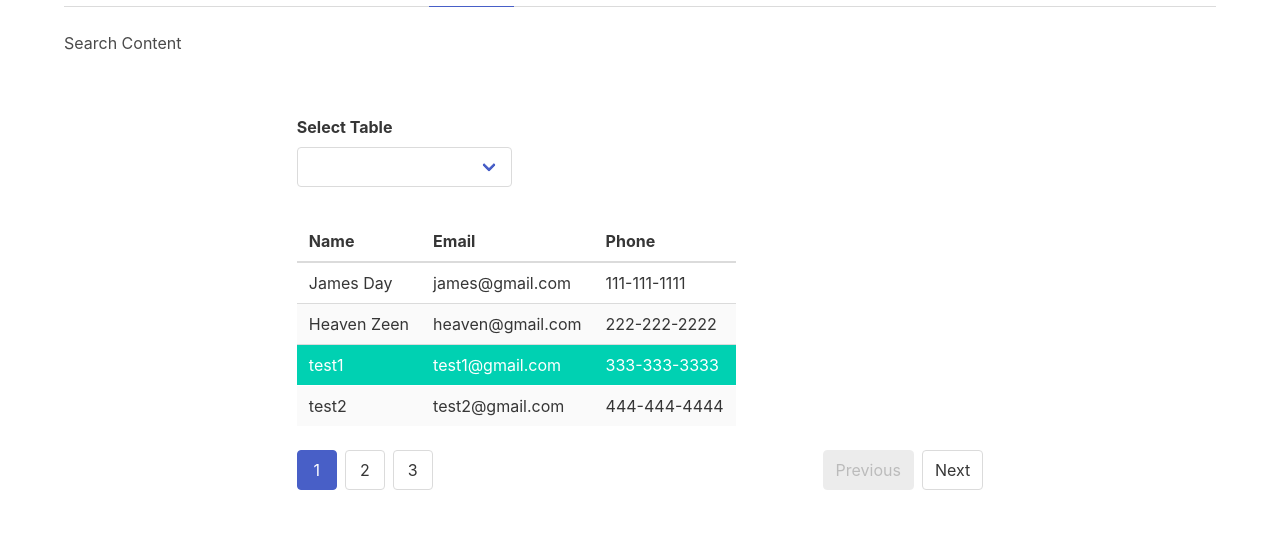
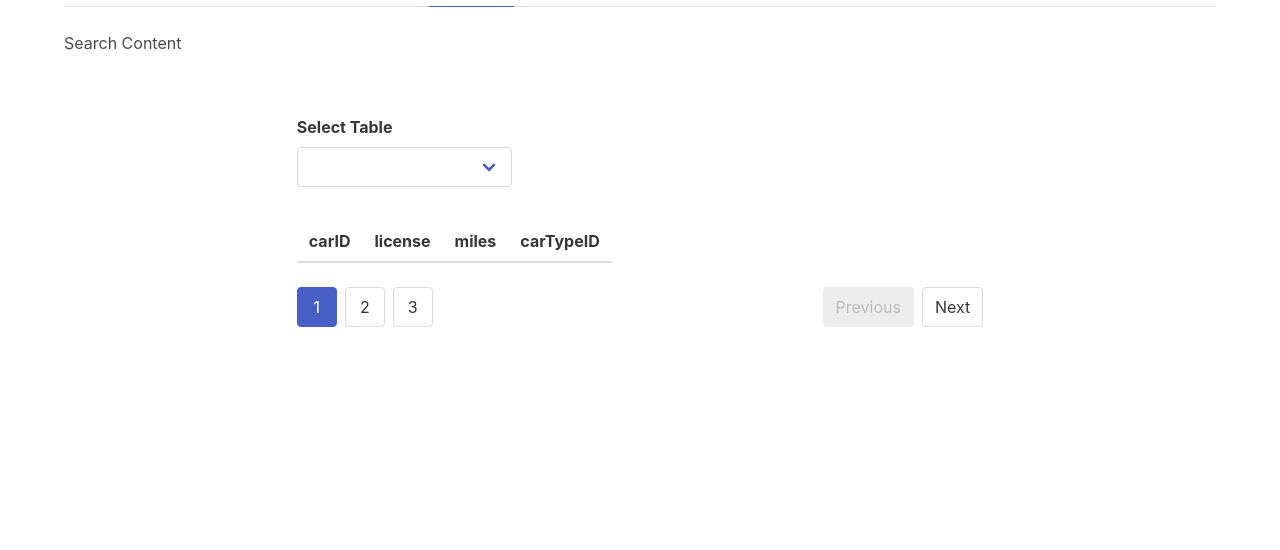
Before and after one commit to dayjames12/PersonalWebsite, a Node server app: page /database in a window 1280 px wide. Shown: the part 321-871 px from the top of the page. After the commit the page ends 648 px from the top, so only its background shows below. Run offline with Node 20, Linux system fonts and the light colour scheme; lists and menus that the app fills with data are empty; some libraries are stand-ins or nearby versions.

Commit message:
Insert for Car table now works, working on showing the table now

```diff
--- a/app.js
+++ b/app.js
@@ -4,7 +4,6 @@ const express = require('express'),
     hbs = require('express-handlebars'),
     path = require('path'),
     morgan = require('morgan'),
-    // mysql = require('mysql'),
     app = express()
 
 // middleware
@@ -27,25 +26,13 @@ app.set('view engine', 'hbs');
 app.use(require('./routes/app'))
 app.use(require('./controllers/databaseProject'))
 
-// //database
-// const db = mysql.createConnection({
-//     host : 'localhost',
-//     user : 'root',
-//     database : 'Dealership'
+// 404 error handling
+// app.use(function(req,res,next){
+//     if (req.accepts('html')){
+//         res.render('404', {title : 'Not Found', url: req.url})
+//         return
+//     }
 // })
-
-// db.connect(function(error) {
-// 	if (error) throw error
-// 	console.log('MySQL connected...')
-// })
-
-// 404 error handling
-app.use(function(req,res,next){
-    if (req.accepts('html')){
-        res.render('404', {title : 'Not Found', url: req.url})
-        return
-    }
-})
 
 // port
 const server = require('http').createServer(app),
@@ -53,3 +40,4 @@ const server = require('http').createServer(app),
 server.listen(port, () => console.log(`Listening on ${port}...`))
 
 module.exports = db
+module.exports = bodyParser
--- a/public/javascript/database.js
+++ b/public/javascript/database.js
@@ -1,12 +1,3 @@
-// FORM INSERT
-document.querySelector(".test_form").addEventListener("submit", getData);
-function getData(e){
-    const data = document.querySelector(".test_data").value;
-
-    console.log(data);
-
-    e.preventDefault();
-}
 
 // FORM DROP DOWN SELECTOR
 // used helpful answer from Simon on stackoverflow https://stackoverflow.com/questions/11959889/show-hide-different-forms-based-on-a-option-selected
@@ -41,10 +32,23 @@ function openTab(event, tabID) {
 
 // FORCING INPUT TO CAPS
 // help from https://www.the-art-of-web.com/html/input-field-uppercase/
-document.getElementById('caps').addEventListener('input', forceUpperCase, false); // changed to on input so theres no delay
 function forceUpperCase(event){
     var start = event.target.selectionStart
     var end = event.target.selectionEnd
     event.target.value = event.target.value.toUpperCase()
     event.target.setSelectionRange(start, end)
 }
+
+// // FORM INSERT
+// document.querySelector(".test_form").addEventListener("submit", getData);
+// function getData(event){
+//     // const license = document.car.license.value
+//     // const miles = document.car.miles.value
+//     // const car_type_id = document.car.car_type_id.value
+
+//     // console.log(license)
+//     // console.log(miles)
+//     // console.log(car_type_id)
+
+//     event.preventDefault();
+// }
--- a/views/651-database-project/database.hbs
+++ b/views/651-database-project/database.hbs
@@ -127,24 +127,25 @@
         </form>
 
         {{!-- car insert form --}}
-        <form name="car" id="car" class="test_form" style="display:none">
+        <form action="/insertCar" method="POST" name="car" id="car" class="test_form" style="display:none">
           <div class="field">
             <label class="label">License</label>
-            <input type="text" id="caps" class="input test_data" placeholder="Enter License">
+            <input type="text" id="license" class="input" name="license" placeholder="Enter License"
+            oninput="forceUpperCase(event)">
           </div>
 
           <div class="field">
             <label class="label">Miles</label>
-            <input type="text" class="input test_data" placeholder="Enter Miles">
+            <input type="text" id="miles"class="input" name="mile" placeholder="Enter Miles">
           </div>
 
           <div class="field">
-            <label class="label">carTypeID</label>
-            <input type="text" class="input test_data" placeholder="Enter Car Type ID">
+            <label class="label">Car Type ID</label>
+            <input type="text" id="car_type_id"class="input" name="carTypeID" placeholder="Enter Car Type ID">
           </div>
 
           <div class="field">
-            <button class="button is-outlined is-success">Submit</button>
+            <button class="button is-outlined is-success" type="submit" value="submit">Submit</button>
           </div>
         </form>
 
@@ -488,33 +489,40 @@
         <table class="table is-striped">
           <thead>
             <tr>
-              <th>Name</th>
-              <th>Email</th>
-              <th>Phone</th>
+              <th>carID</th>
+              <th>license</th>
+              <th>miles</th>
+              <th>carTypeID</th>
             </tr>
           </thead>
 
           <tbody>
-            <tr>
-              <td>James Day</td>
-              <td>james@gmail.com</td>
-              <td>111-111-1111</td>
+
+
+            <!-- <tr>
+              <th>1</th>
+              <th>1234567</th>
+              <th>10000</th>
+              <th>2</th>
             </tr>
             <tr>
-              <td>Heaven Zeen</td>
-              <td>heaven@gmail.com</td>
-              <td>222-222-2222</td>
+              <th>2</th>
+              <th>1234567</th>
+              <th>20000</th>
+              <th>2</th>
             </tr>
             <tr class="is-selected">
-              <td>test1</td>
-              <td>test1@gmail.com</td>
-              <td>333-333-3333</td>
+              <th>3</th>
+              <th>1234567</th>
+              <th>30000</th>
+              <th>1</th>
             </tr>
             <tr>
-              <td>test2</td>
-              <td>test2@gmail.com</td>
-              <td>444-444-4444</td>
-            </tr>
+              <th>4</th>
+              <th>1234567</th>
+              <th>40000</th>
+              <th>2</th>
+            </tr>                     -->
           </tbody>
 
         </table>
```
Also changed, not shown: controllers/databaseProject.js (+18 -2 lines).
